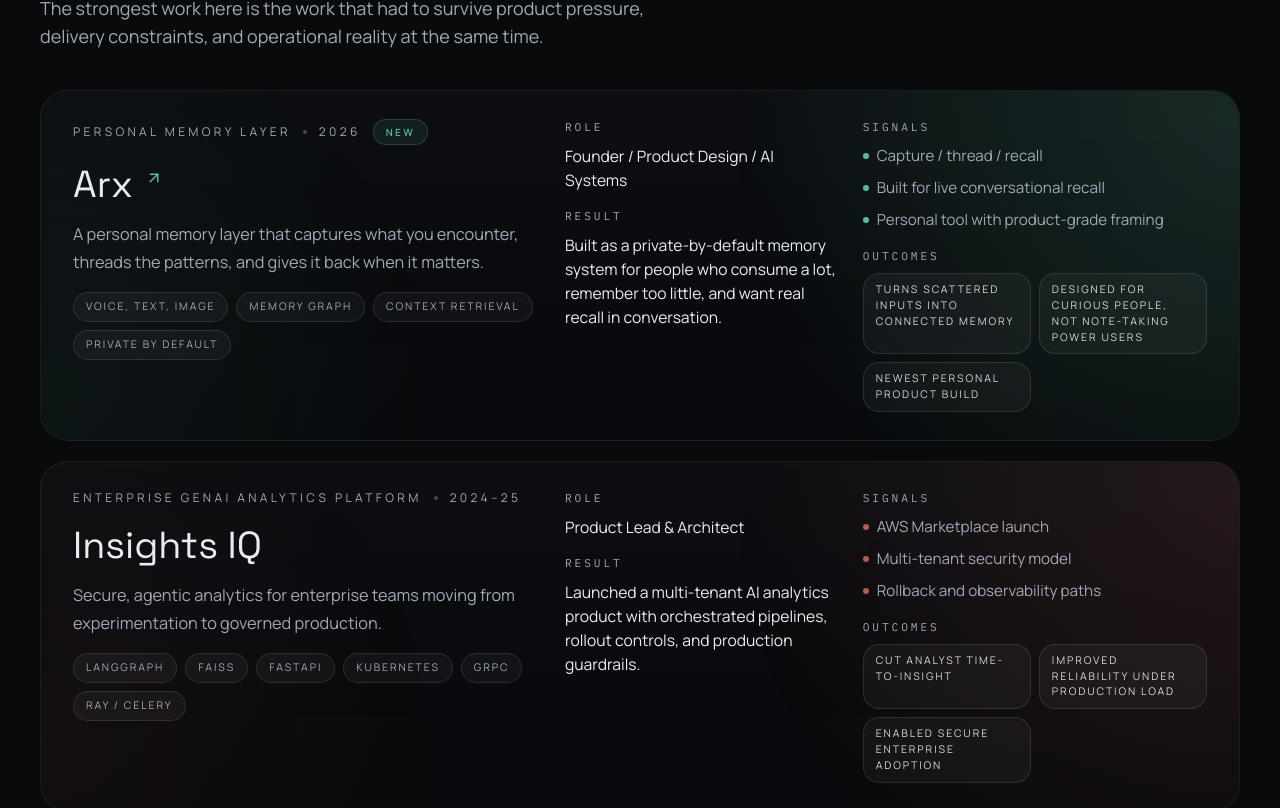
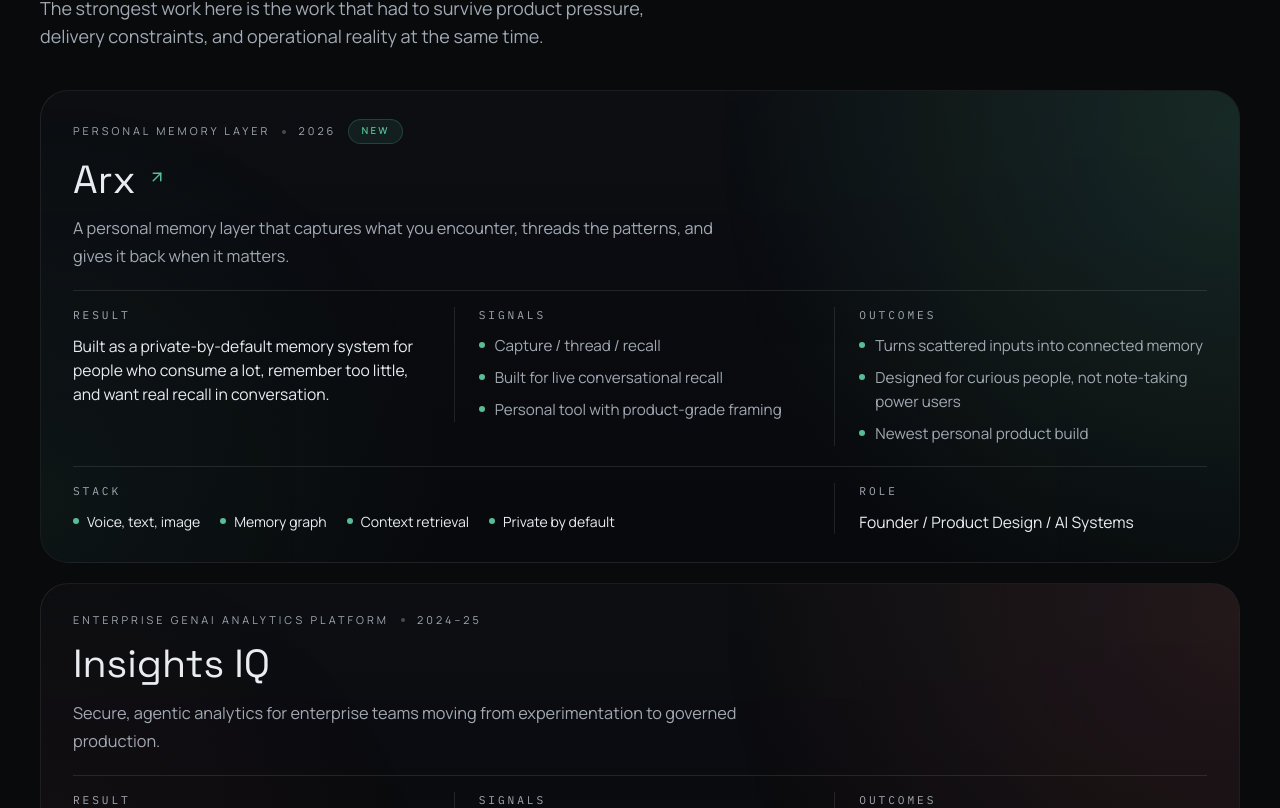
Before and after one commit to ArfiArfath21/Arfath, a Next.js app: page / in a window 1280 px wide. Shown: the part 1272-2080 px from the top of the page. Built offline with nearby package versions, Linux system fonts and the light colour scheme.

Commit message:
enhanced work tiles

```diff
--- a/src/components/project-row.tsx
+++ b/src/components/project-row.tsx
@@ -1,3 +1,4 @@
+import type { ReactNode } from 'react'
 import Link from 'next/link'
 import type { Route } from 'next'
 import { ArrowUpRight } from 'lucide-react'
@@ -10,10 +11,242 @@
   compact?: boolean
 }
 
+type AccentStyle = { color: string }
+
+function ProjectMeta({
+  project,
+  accentStyle,
+  compact = false,
+}: {
+  project: Project
+  accentStyle: AccentStyle
+  compact?: boolean
+}) {
+  return (
+    <div
+      className={cn(
+        'flex flex-wrap items-center text-muted uppercase tracking-[0.28em]',
+        compact ? 'gap-2.5 text-[0.64rem]' : 'gap-3 text-[0.68rem]'
+      )}
+    >
+      <span>{project.kicker}</span>
+      <span className="h-1 w-1 rounded-full bg-white/25" aria-hidden />
+      <span>{project.year}</span>
+      {project.status === 'new' ? (
+        <span
+          className="rounded-full border px-3 py-1 text-[0.6rem] font-semibold tracking-[0.24em]"
+          style={accentStyle}
+        >
+          New
+        </span>
+      ) : null}
+    </div>
+  )
+}
+
+function ProjectTitleBlock({
+  project,
+  accentStyle,
+  compact = false,
+  className,
+}: {
+  project: Project
+  accentStyle: AccentStyle
+  compact?: boolean
+  className?: string
+}) {
+  const titleClassName = cn(
+    'font-heading leading-[0.98] text-foreground',
+    compact ? 'text-[1.95rem] md:text-[2.15rem]' : 'text-2xl md:text-[2.45rem]'
+  )
+
+  const titleContent = (
+    <>
+      <h3 className={titleClassName}>{project.title}</h3>
+      {project.primaryLink ? (
+        <ArrowUpRight
+          size={18}
+          className="mt-2 shrink-0 transition-transform duration-200 group-hover/title-link:translate-x-0.5 group-hover/title-link:-translate-y-0.5"
+          style={{ color: accentStyle.color }}
+        />
+      ) : null}
+    </>
+  )
+
+  return (
+    <div className={cn(compact ? 'space-y-3' : 'space-y-4', className)}>
+      <div className="flex items-start gap-3">
+        {project.primaryLink ? (
+          project.primaryLink.external ? (
+            <a
+              href={project.primaryLink.href}
+              target="_blank"
+              rel="noopener noreferrer"
+              className="group/title-link inline-flex items-start gap-3 transition-opacity hover:opacity-90 focus:outline-none"
+              aria-label={`${project.title} — ${project.primaryLink.label}`}
+            >
+              {titleContent}
+            </a>
+          ) : (
+            <Link
+              href={project.primaryLink.href as Route}
+              className="group/title-link inline-flex items-start gap-3 transition-opacity hover:opacity-90 focus:outline-none"
+              aria-label={`${project.title} — ${project.primaryLink.label}`}
+            >
+              {titleContent}
+            </Link>
+          )
+        ) : (
+          titleContent
+        )}
+      </div>
+      <p className="max-w-2xl text-base leading-6 text-muted md:text-[1.02rem] md:leading-7">
+        {project.headline}
+      </p>
+    </div>
+  )
+}
+
+function DetailSection({
+  label,
+  children,
+  className,
+}: {
+  label: string
+  children: ReactNode
+  className?: string
+}) {
+  return (
+    <section className={className}>
+      <div className="meta-label">{label}</div>
+      <div className="mt-2.5">{children}</div>
+    </section>
+  )
+}
+
+function BulletList({
+  items,
+  accentStyle,
+  compact = false,
+  className,
+}: {
+  items: string[]
+  accentStyle: AccentStyle
+  compact?: boolean
+  className?: string
+}) {
+  return (
+    <ul className={cn('grid', compact ? 'gap-1.5' : 'gap-2', className)}>
+      {items.map((item) => (
+        <li
+          key={item}
+          className={cn(
+            'inline-flex items-start gap-2.5 text-muted',
+            compact ? 'text-[0.84rem] leading-5' : 'text-sm leading-6 md:text-[0.95rem]'
+          )}
+        >
+          <span
+            className="mt-2 h-1.5 w-1.5 shrink-0 rounded-full"
+            style={{ backgroundColor: accentStyle.color }}
+            aria-hidden
+          />
+          <span>{item}</span>
+        </li>
+      ))}
+    </ul>
+  )
+}
+
+function BulletRail({
+  items,
+  accentStyle,
+  compact = false,
+  className,
+}: {
+  items: string[]
+  accentStyle: AccentStyle
+  compact?: boolean
+  className?: string
+}) {
+  return (
+    <ul className={cn('flex flex-wrap', compact ? 'gap-x-4 gap-y-1.5' : 'gap-x-5 gap-y-2', className)}>
+      {items.map((item) => (
+        <li
+          key={item}
+          className={cn(
+            'inline-flex items-start gap-2 text-foreground/92',
+            compact ? 'text-[0.82rem] leading-5' : 'text-sm leading-6'
+          )}
+        >
+          <span
+            className="mt-2 h-1.5 w-1.5 shrink-0 rounded-full"
+            style={{ backgroundColor: accentStyle.color }}
+            aria-hidden
+          />
+          <span>{item}</span>
+        </li>
+      ))}
+    </ul>
+  )
+}
+
+function BodyText({
+  children,
+  compact = false,
+}: {
+  children: ReactNode
+  compact?: boolean
+}) {
+  return (
+    <p className={cn('text-foreground', compact ? 'text-sm leading-6' : 'text-sm leading-6 md:text-[0.98rem]')}>
+      {children}
+    </p>
+  )
+}
+
+function ProjectLayout({
+  project,
+  accentStyle,
+  compact = false,
+}: {
+  project: Project
+  accentStyle: AccentStyle
+  compact?: boolean
+}) {
+  return (
+    <div className={cn(compact ? 'space-y-4' : 'space-y-5')}>
+      <div className={cn(compact ? 'space-y-3.5' : 'space-y-4')}>
+        <ProjectMeta project={project} accentStyle={accentStyle} compact={compact} />
+        <ProjectTitleBlock project={project} accentStyle={accentStyle} compact={compact} />
+      </div>
+      <div className="grid gap-4 border-t border-white/10 pt-4 md:grid-cols-[minmax(0,2fr)_minmax(0,1fr)] md:items-start">
+        <div className="grid gap-4 md:grid-cols-2">
+          <DetailSection label="Result">
+            <BodyText compact={compact}>{project.result}</BodyText>
+          </DetailSection>
+          <DetailSection label="Signals" className="border-t border-white/10 pt-4 md:border-l md:border-t-0 md:pl-6 md:pt-0">
+            <BulletList items={project.metrics} accentStyle={accentStyle} compact={compact} />
+          </DetailSection>
+        </div>
+        <DetailSection label="Outcomes" className="border-t border-white/10 pt-4 md:border-l md:border-t-0 md:pl-6 md:pt-0">
+          <BulletList items={project.impact} accentStyle={accentStyle} compact={compact} />
+        </DetailSection>
+      </div>
+      <div className="grid gap-4 border-t border-white/10 pt-4 md:grid-cols-[minmax(0,2fr)_minmax(0,1fr)] md:items-start">
+        <DetailSection label="Stack">
+          <BulletRail items={project.stack} accentStyle={accentStyle} compact={compact} />
+        </DetailSection>
+        <DetailSection label="Role" className="border-t border-white/10 pt-4 md:border-l md:border-t-0 md:pl-6 md:pt-0">
+          <BodyText compact={compact}>{project.role}</BodyText>
+        </DetailSection>
+      </div>
+    </div>
+  )
+}
+
 export function ProjectRow({ project, compact = false }: ProjectRowProps) {
   const accentTone = resolveTone(project.accentTone)
   const accentStyle = toneAccentStyles[accentTone]
-  const isExternal = project.primaryLink?.external
 
   const content = (
     <>
@@ -21,134 +254,16 @@
         className="pointer-events-none absolute inset-0 opacity-90 transition-opacity duration-300 group-hover:opacity-100"
         style={{ background: toneGlowBackgrounds[accentTone] }}
       />
-      <div className="relative grid gap-6 lg:grid-cols-[minmax(0,1.06fr)_minmax(13rem,0.62fr)_minmax(15rem,0.78fr)] lg:items-start">
-        <div className="space-y-4">
-          <div className="flex flex-wrap items-center gap-3 text-xs uppercase tracking-[0.28em] text-muted">
-            <span>{project.kicker}</span>
-            <span className="h-1 w-1 rounded-full bg-white/25" aria-hidden />
-            <span>{project.year}</span>
-            {project.status === 'new' ? (
-              <span
-                className="rounded-full border px-3 py-1 text-[0.62rem] font-semibold tracking-[0.24em]"
-                style={accentStyle}
-              >
-                New
-              </span>
-            ) : null}
-          </div>
-          <div className="space-y-3">
-            <div className="flex items-start gap-3">
-              <h3 className="font-heading text-2xl leading-tight text-foreground md:text-[2.35rem]">
-                {project.title}
-              </h3>
-              {project.primaryLink ? (
-                <ArrowUpRight
-                  size={18}
-                  className="mt-2 shrink-0 transition-transform duration-200 group-hover:translate-x-0.5 group-hover:-translate-y-0.5"
-                  style={{ color: accentStyle.color }}
-                />
-              ) : null}
-            </div>
-            <p className="max-w-2xl text-base leading-6 text-muted md:text-[1.02rem] md:leading-7">
-              {project.headline}
-            </p>
-          </div>
-          <ul className="flex flex-wrap gap-2">
-            {project.stack.map((item) => (
-              <li
-                key={item}
-                className="rounded-full border border-white/10 bg-white/[0.04] px-3 py-1.5 text-[0.66rem] uppercase tracking-[0.18em] text-muted"
-              >
-                {item}
-              </li>
-            ))}
-          </ul>
-        </div>
-
-        <div className="space-y-4">
-          <div className="grid gap-4">
-            <div className="space-y-2">
-              <div className="meta-label">Role</div>
-              <p className="text-sm leading-6 text-foreground md:text-[0.98rem]">{project.role}</p>
-            </div>
-            <div className="space-y-2">
-              <div className="meta-label">Result</div>
-              <p className="text-sm leading-6 text-foreground md:text-[0.98rem]">{project.result}</p>
-            </div>
-          </div>
-        </div>
-
-        <div className="space-y-4">
-          <div className="space-y-2">
-            <div className="meta-label">Signals</div>
-            <ul className="flex flex-wrap gap-x-5 gap-y-2">
-              {project.metrics.map((metric) => (
-                <li
-                  key={metric}
-                  className="inline-flex items-center gap-2 text-sm leading-6 text-muted md:text-[0.95rem]"
-                >
-                  <span
-                    className="h-1.5 w-1.5 rounded-full"
-                    style={{ backgroundColor: accentStyle.color }}
-                    aria-hidden
-                  />
-                  <span>{metric}</span>
-                </li>
-              ))}
-            </ul>
-          </div>
-          <div className="space-y-2">
-            <div className="meta-label">Outcomes</div>
-            <div className="grid gap-2 sm:grid-cols-2 lg:grid-cols-1 xl:grid-cols-2">
-              {project.impact.map((item) => (
-                <div
-                  key={item}
-                  className="rounded-[1rem] border border-white/10 bg-white/[0.04] px-3 py-2 text-[0.66rem] uppercase tracking-[0.18em] text-foreground/90"
-                >
-                  {item}
-                </div>
-              ))}
-            </div>
-          </div>
-        </div>
+      <div className="relative">
+        <ProjectLayout project={project} accentStyle={accentStyle} compact={compact} />
       </div>
     </>
   )
 
-  const wrapperClass = cn(
-    'group block focus:outline-none',
-    project.primaryLink && 'cursor-pointer'
-  )
   const panelClass = cn(
     'surface-row relative overflow-hidden px-6 py-6 md:px-8',
     compact ? 'py-5 md:py-6' : 'py-6 md:py-7'
   )
 
-  if (!project.primaryLink) {
-    return <article className={cn(panelClass, 'group')}>{content}</article>
-  }
-
-  if (isExternal) {
-    return (
-      <a
-        href={project.primaryLink.href}
-        target="_blank"
-        rel="noopener noreferrer"
-        className={wrapperClass}
-        aria-label={`${project.title} — ${project.primaryLink.label}`}
-      >
-        <article className={panelClass}>{content}</article>
-      </a>
-    )
-  }
-
-  return (
-    <Link
-      href={project.primaryLink.href as Route}
-      className={wrapperClass}
-      aria-label={`${project.title} — ${project.primaryLink.label}`}
-    >
-      <article className={panelClass}>{content}</article>
-    </Link>
-  )
+  return <article className={cn(panelClass, 'group')}>{content}</article>
 }
```
